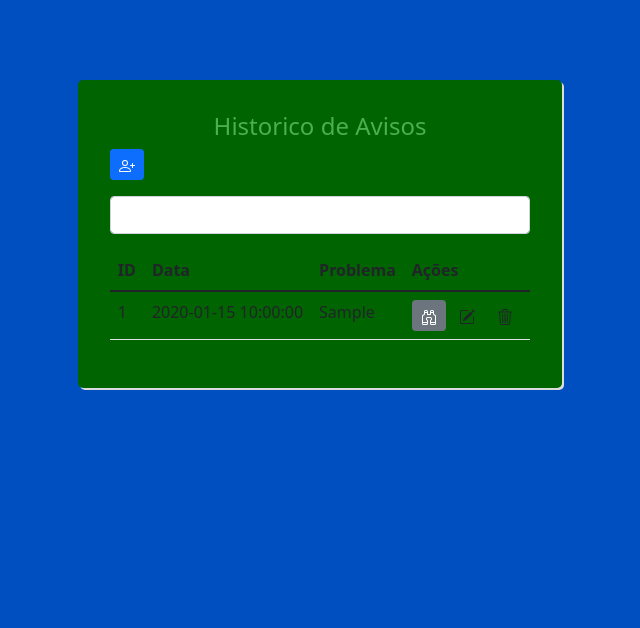
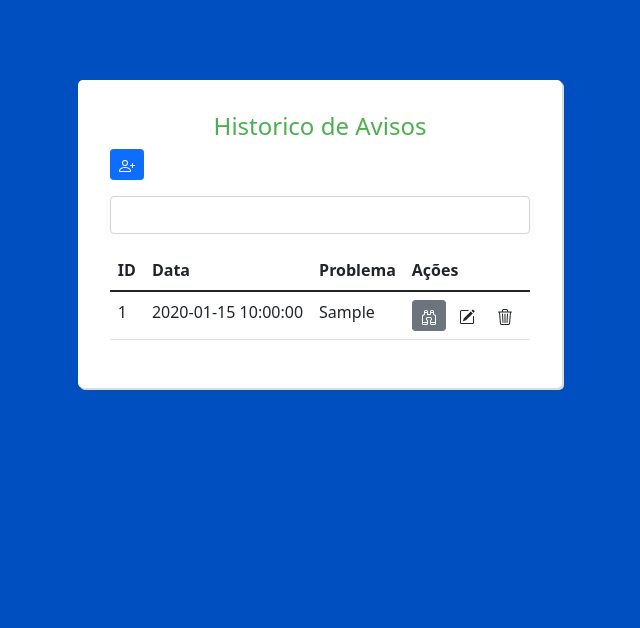
Before and after one commit to camehu/raimax, a FastAPI app: page /aviso in a window 1280 px wide. Shown: the part 56-684 px from the top of the page, without its empty margins (320-960 px from the left). Run offline with FastAPI, Linux system fonts and the light colour scheme; tables that the repository leaves empty hold one stand-in row (values such as "Sample post"); some libraries are stand-ins or nearby versions.

Commit message:
18-10-22

```diff
--- a/static/css/user.css
+++ b/static/css/user.css
@@ -9,10 +9,10 @@
 
 }
 
-#divcentro{
+#divcentroUser, #divcentroAviso{
 	width:auto;
 	height: auto;
-	background-color: #006400;
+	background-color: #ffffff;
 	padding:2em;
 	margin-top:5em;
 	border-radius: 5px;
--- a/templates/aviso.html
+++ b/templates/aviso.html
@@ -44,7 +44,7 @@
 {{aviso.data}}
 
 <div class="flex-container">
-        <div id="divcentro">
+    <div id="divcentroAviso">
         <h4>Historico de Avisos</h4>
 
 
--- a/templates/usuarios.html
+++ b/templates/usuarios.html
@@ -44,7 +44,7 @@
 
 <div class="flex-container">
 
-    <div id="divcentro">
+    <div id="divcentroUser">
         <h4>Usuários Cadastrados</h4>
 
 
```
